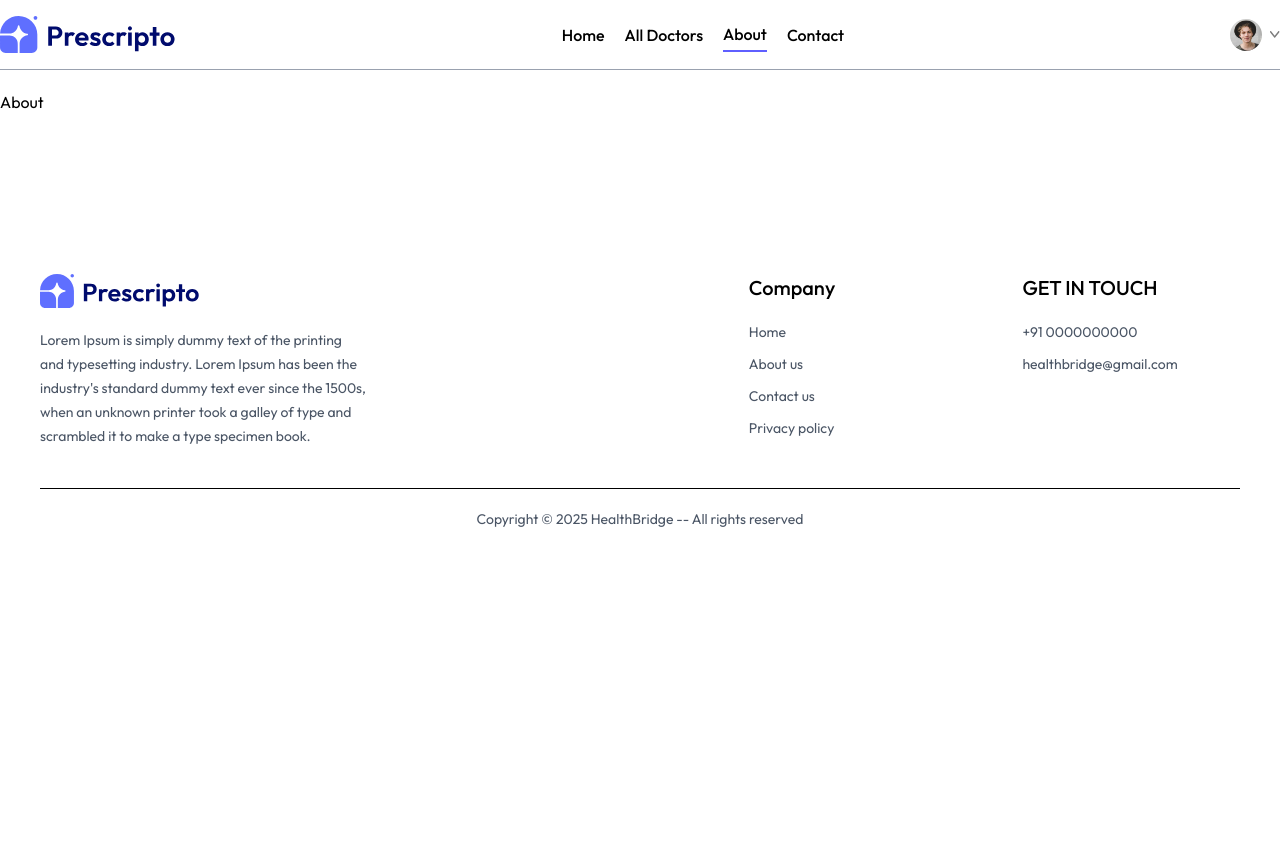
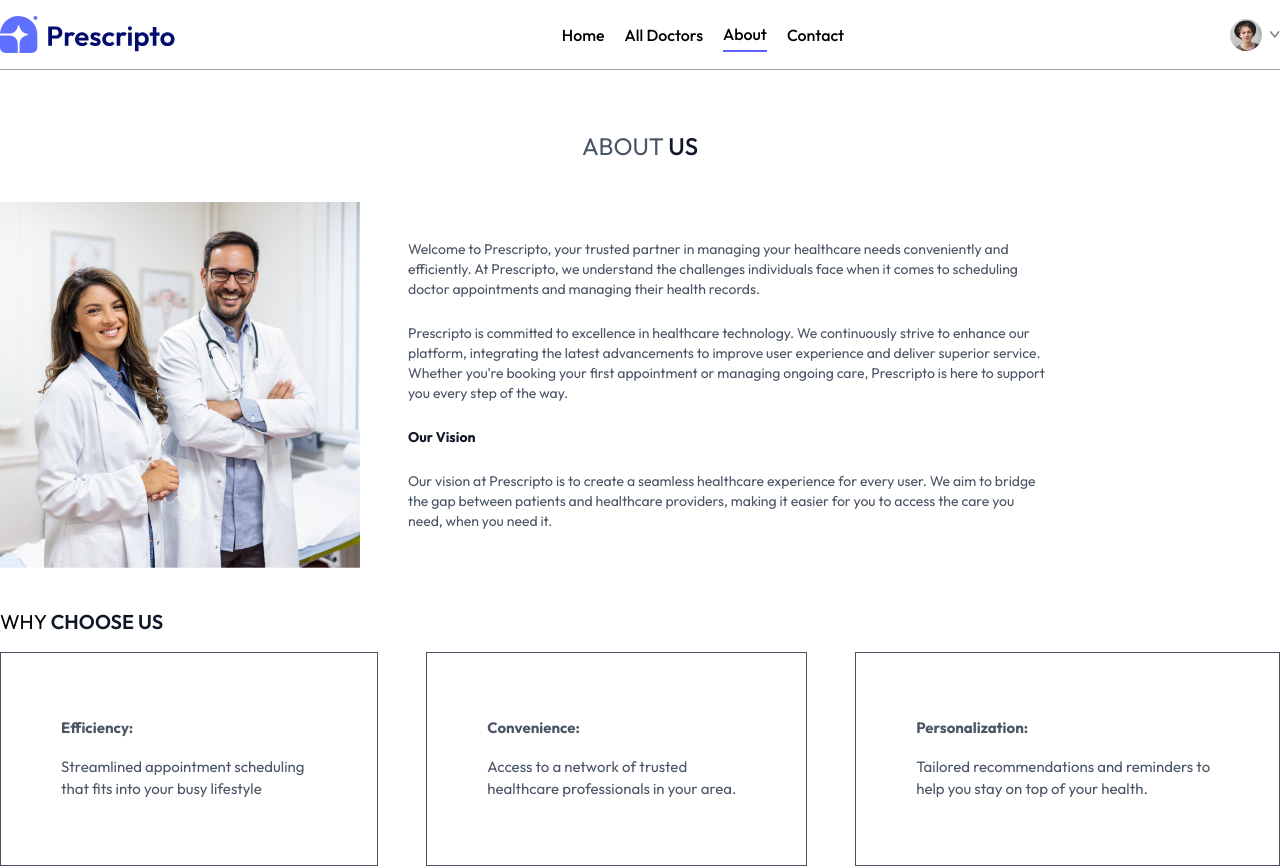
Before and after one commit to Sajjad177/HealthBridge-Frontend, a React (Vite) app: page /about in a window 1280 px wide. Shown: the top 868 px of the page. Before the commit the page ends 800 px from the top, so only its background shows below. Built offline with nearby package versions, Linux system fonts and the light colour scheme.

Commit message:
about page degine completed

```diff
--- a/src/components/RelatedDoctors.tsx
+++ b/src/components/RelatedDoctors.tsx
@@ -1,7 +1,9 @@
 import { useState } from "react";
 import { doctors } from "../assets/assets_frontend/assets";
+import { useNavigate } from "react-router-dom";
 
 const RelatedDoctors = ({ speciality, docId }) => {
+  const navigate = useNavigate();
   const [relatedDoc, setRelatedDoc] = useState();
 
   return (
@@ -16,7 +18,10 @@ const RelatedDoctors = ({ speciality, docId }) => {
         {doctors.slice(0, 5).map((item, index) => (
           <div
             key={index}
-            // onClick={() => navigate(`/appointment/${item._id}`)}
+            onClick={() => {
+              navigate(`/appointment/${item._id}`);
+              scrollTo(0, 0);
+            }}
             className="border border-blue-200 rounded-xl overflow-hidden cursor-pointer hover:-translate-y-2 transition-all duration-300 ease-in-out"
           >
             <img src={item.image} alt={item.name} className=" bg-blue-50" />
--- a/src/components/TopDoctors.tsx
+++ b/src/components/TopDoctors.tsx
@@ -16,7 +16,10 @@ const TopDoctors = () => {
         {doctors.slice(0, 10).map((item, index) => (
           <div
             key={index}
-            onClick={() => navigate(`/appointment/${item._id}`)}
+            onClick={() => {
+              navigate(`/appointment/${item._id}`);
+              scrollTo(0, 0);
+            }}
             className="border border-blue-200 rounded-xl overflow-hidden cursor-pointer hover:-translate-y-2 transition-all duration-300 ease-in-out"
           >
             <img src={item.image} alt={item.name} className=" bg-blue-50" />
--- a/src/index.css
+++ b/src/index.css
@@ -14,9 +14,13 @@
   background-color: #5f5fff;
 }
 
-/* Styling for .active hr with animation */
+/* apply Styling  */
 .active hr {
   @apply block w-full  transition-all duration-500 ease-in-out;
+}
+
+.about-card{
+  @apply border px-10 md:px-15 py-8 sm:py-16 flex flex-col gap-4 text-[15px] hover:text-white hover:bg-[#5f5fff] transition-all duration-300 text-gray-600 cursor-pointer ease-in-out
 }
 
 
--- a/src/pages/About.tsx
+++ b/src/pages/About.tsx
@@ -1,10 +1,70 @@
+import { assets } from "../assets/assets_frontend/assets";
 
 const About = () => {
-    return (
-        <div>
-            About
+  return (
+    <div>
+      <div className="text-center text-2xl pt-10 text-gray-600">
+        <p>
+          ABOUT <span className="text-gray-900 font-medium">US</span>
+        </p>
+      </div>
+      <div className="my-10 flex flex-col md:flex-row gap-12">
+        <img src={assets.about_image} alt="" className="w-full max-w-[360px]" />
+        <div className="flex flex-col justify-center gap-6 w-2/4 text-sm text-gray-600">
+          <p>
+            Welcome to Prescripto, your trusted partner in managing your
+            healthcare needs conveniently and efficiently. At Prescripto, we
+            understand the challenges individuals face when it comes to
+            scheduling doctor appointments and managing their health records.
+          </p>
+          <p>
+            Prescripto is committed to excellence in healthcare technology. We
+            continuously strive to enhance our platform, integrating the latest
+            advancements to improve user experience and deliver superior
+            service. Whether you're booking your first appointment or managing
+            ongoing care, Prescripto is here to support you every step of the
+            way.
+          </p>
+          <b className="text-gray-900">Our Vision</b>
+          <p>
+            Our vision at Prescripto is to create a seamless healthcare
+            experience for every user. We aim to bridge the gap between patients
+            and healthcare providers, making it easier for you to access the
+            care you need, when you need it.
+          </p>
         </div>
-    );
+      </div>
+      {/* ----- Why Choose Us ----- */}
+      <div className="text-xl my-4">
+        <p>
+          WHY <span className="text-gray-900 font-semibold">CHOOSE US</span>
+        </p>
+      </div>
+      <div className="flex flex-col gap-4 md:flex-row md:gap-12">
+        <div className="about-card">
+          <b>Efficiency:</b>
+          <p>
+            Streamlined appointment scheduling that fits into your busy
+            lifestyle
+          </p>
+        </div>
+        <div className="about-card">
+          <b>Convenience:</b>
+          <p>
+            Access to a network of trusted healthcare professionals in your
+            area.
+          </p>
+        </div>
+        <div className="about-card">
+          <b>Personalization:</b>
+          <p>
+            Tailored recommendations and reminders to help you stay on top of
+            your health.
+          </p>
+        </div>
+      </div>
+    </div>
+  );
 };
 
 export default About;
--- a/src/pages/Appointment.tsx
+++ b/src/pages/Appointment.tsx
@@ -109,7 +109,7 @@ const Appointment = () => {
       </div>
 
       {/* --------- Booking Slot -------------- */}
-      <div className="sm:ml-72 sm:pl-4 mt-4 font-medium text-gray-700">
+      <div className="sm:ml-72 sm:pl-4 mt-10 font-medium text-gray-700">
         <p>Booking slots</p>
         <div className="flex gap-3 items-center w-full overflow-x-auto mt-4">
           {docSlots.length > 0 &&
```
